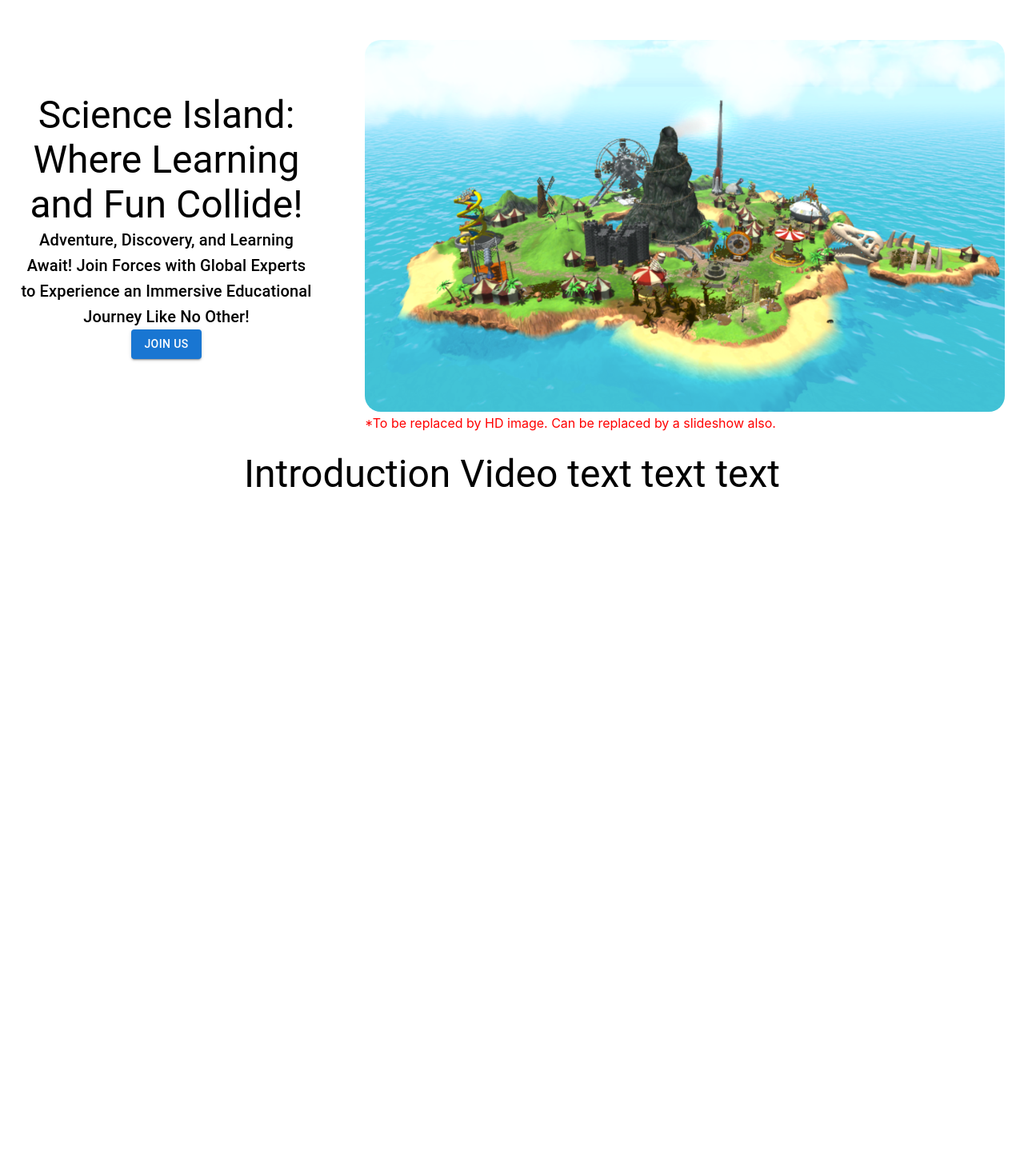
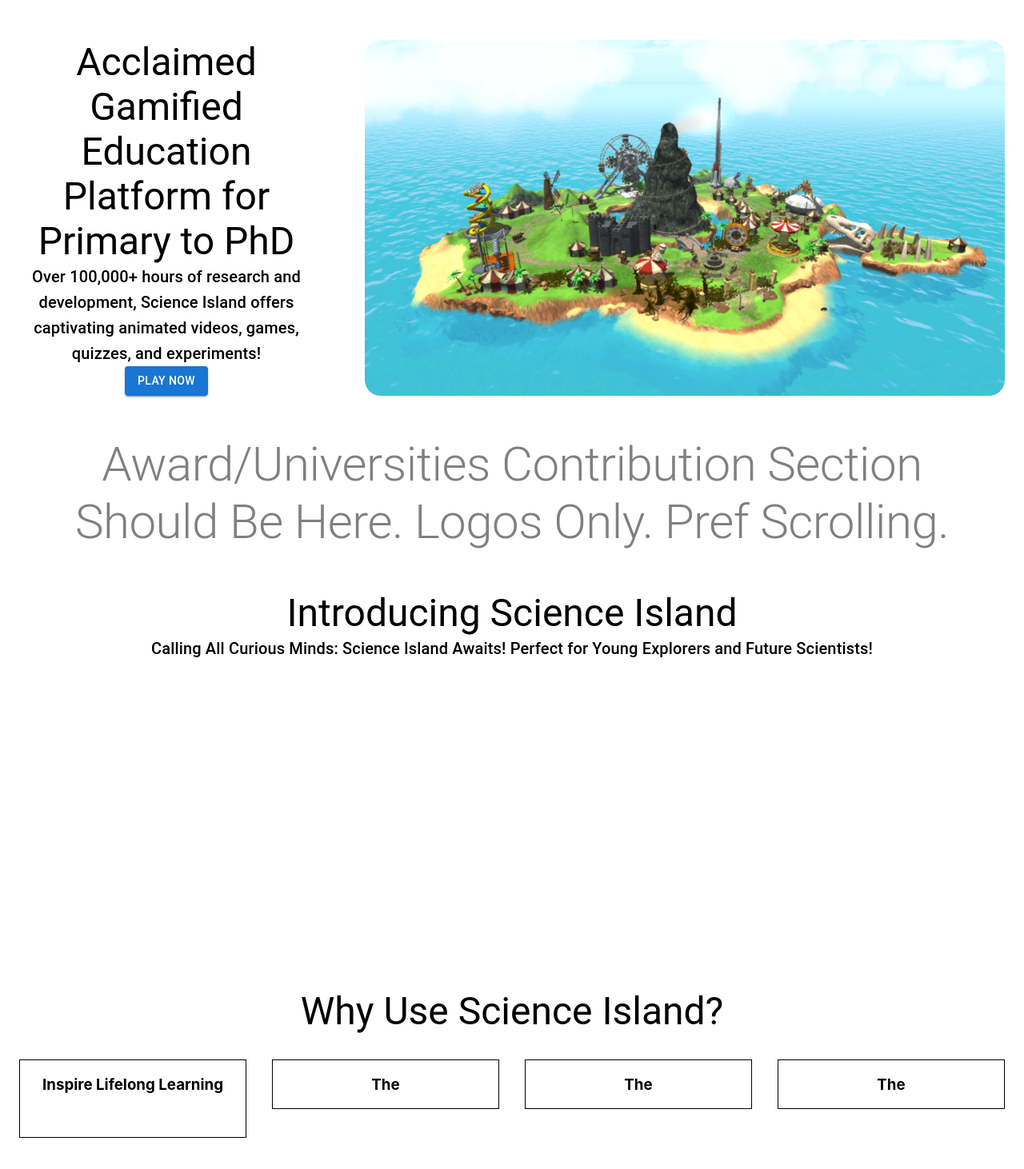
Before and after one commit to Phuthai2022/SI_frontend, a React (Create React App) app in the folder science-island-webpages/: page / in a window 1280 px wide. Shown: the top 1462 px of the page at 80% size. Before the commit the page ends 800 px from the top, so only its background shows below. Built offline with nearby package versions, Linux system fonts and the light colour scheme.

Commit message:
React Player + Video Section Working

```diff
--- a/science-island-webpages/package.json
+++ b/science-island-webpages/package.json
@@ -11,6 +11,7 @@
     "@testing-library/user-event": "^13.5.0",
     "react": "^18.2.0",
     "react-dom": "^18.2.0",
+    "react-player": "^2.16.0",
     "react-scripts": "5.0.1",
     "web-vitals": "^2.1.4"
   },
--- a/science-island-webpages/src/App.js
+++ b/science-island-webpages/src/App.js
@@ -1,5 +1,6 @@
 import { Box, Typography, Grid, Button, Container } from "@mui/material";
-import heroImage from "./images/heroimage.png"
+import heroImage from "./images/heroimage.png";
+import ReactPlayer from 'react-player';
 //Importing stylesheet for page here...
 import "./stylesheets/homepage.css"
 import "./stylesheets/global.css"
@@ -13,32 +14,75 @@ function App() {
               <Grid container spacing={8}>
                 <Grid item xs={12} sm={12} md={5} lg={4} textAlign={"center"} alignContent={"center"}>
                   <Typography variant="h3" >
-                     Science Island: Where Learning and Fun Collide!
+                    Acclaimed Gamified Education Platform for Primary to PhD
                   </Typography>
                   <Typography variant="h6">
-                  Adventure, Discovery, and Learning Await! Join Forces with Global Experts to Experience an Immersive Educational Journey Like No Other!
+                  Over 100,000+ hours of research and development, Science Island offers captivating animated videos, games, quizzes, and experiments!
                   </Typography>
                   <Button variant="contained" color="primary">
-                    Join Us
+                    Play Now
                   </Button>
                 </Grid>
                 <Grid item xs={12} sm={12} md={7} lg={8}>
                   <img src={heroImage} alt="Hero Image" className="hero-image" />
-                  <figcaption style={{color: "red"}}>*To be replaced by HD image. Can be replaced by a slideshow also.</figcaption>
                 </Grid>
               </Grid>
         </Container>
+
+        {/* Should have an awards section here which scrolls through some stuff. Or, schools which scrolls through */}
+        <Container>
+          <Grid xs={12} lg={12} textAlign={"center"}>
+            <Typography variant="h2" color={"grey"}>Award/Universities Contribution Section Should Be Here. Logos Only. Pref Scrolling.</Typography>
+          </Grid>
+        </Container>
+
         {/* Video Section */}
-        <Container maxWidth="xl" className="container">
-          <Grid>
-            <Grid item xs={12} sm={12} md={12} lg={12} textAlign={"center"}>
+        <Container maxWidth="xl" className="container" >
+          <Grid container justifyContent={"center"} alignItems={"center"} display={"flex"} flexDirection={"column"}>
+            <Grid item xs={12} sm={12} md={12} lg={12} sx={{textAlign: "center"}} >
               <Typography variant="h3">
-                Introduction Video text text text
+                Introducing Science Island
+              </Typography>
+              <Typography variant="h6">
+                Calling All Curious Minds: Science Island Awaits! Perfect for Young Explorers and Future Scientists!
               </Typography>
             </Grid>
             <Grid item xs={12} sm={12} md={12} lg={12}>
+              <ReactPlayer url="https://vimeo.com/210883372" controls className="react-player"/>
+            </Grid>
+          </Grid>
+        </Container>
 
-            </Grid>
+        {/* Why Use Science Island Section */}
+        <Container maxWidth="xl" className="container">
+          <Grid container spacing={4} textAlign={"center"}>
+              <Grid item lg={12}>
+                <Typography variant="h3">
+                  Why Use Science Island?
+                </Typography>
+              </Grid>
+              <Grid item lg={3}>
+                <Box className="why-section-box">
+                  <h3>Inspire Lifelong Learning</h3>
+                  <img src=""></img>
+                  <p></p>
+                </Box>
+              </Grid>
+              <Grid item lg={3}>
+                <Box className="why-section-box">
+                  <h3>The</h3>
+                </Box>
+              </Grid>
+              <Grid item lg={3}>
+                <Box className="why-section-box">
+                  <h3>The</h3>
+                </Box>
+              </Grid>
+              <Grid item lg={3}>
+                <Box className="why-section-box">
+                  <h3>The</h3>
+                </Box>
+              </Grid>
           </Grid>
         </Container>
     </div>
--- a/science-island-webpages/src/stylesheets/global.css
+++ b/science-island-webpages/src/stylesheets/global.css
@@ -2,3 +2,8 @@
     margin-top: 50px;
     margin-bottom: 50px;
 }
+
+/* Use this class to make react-player responsive. Has to be in a grid. */
+.react-player {
+    max-width: 100%;
+  }
--- a/science-island-webpages/src/stylesheets/homepage.css
+++ b/science-island-webpages/src/stylesheets/homepage.css
@@ -9,6 +9,6 @@
     justify-content: center;
 }
 
-Container {
-    margin-top: 100px;
+.why-section-box {
+    border: 1px solid #000;
 }
```
Also changed, not shown: 2 other files (tests, documents, lock files or other folders).
